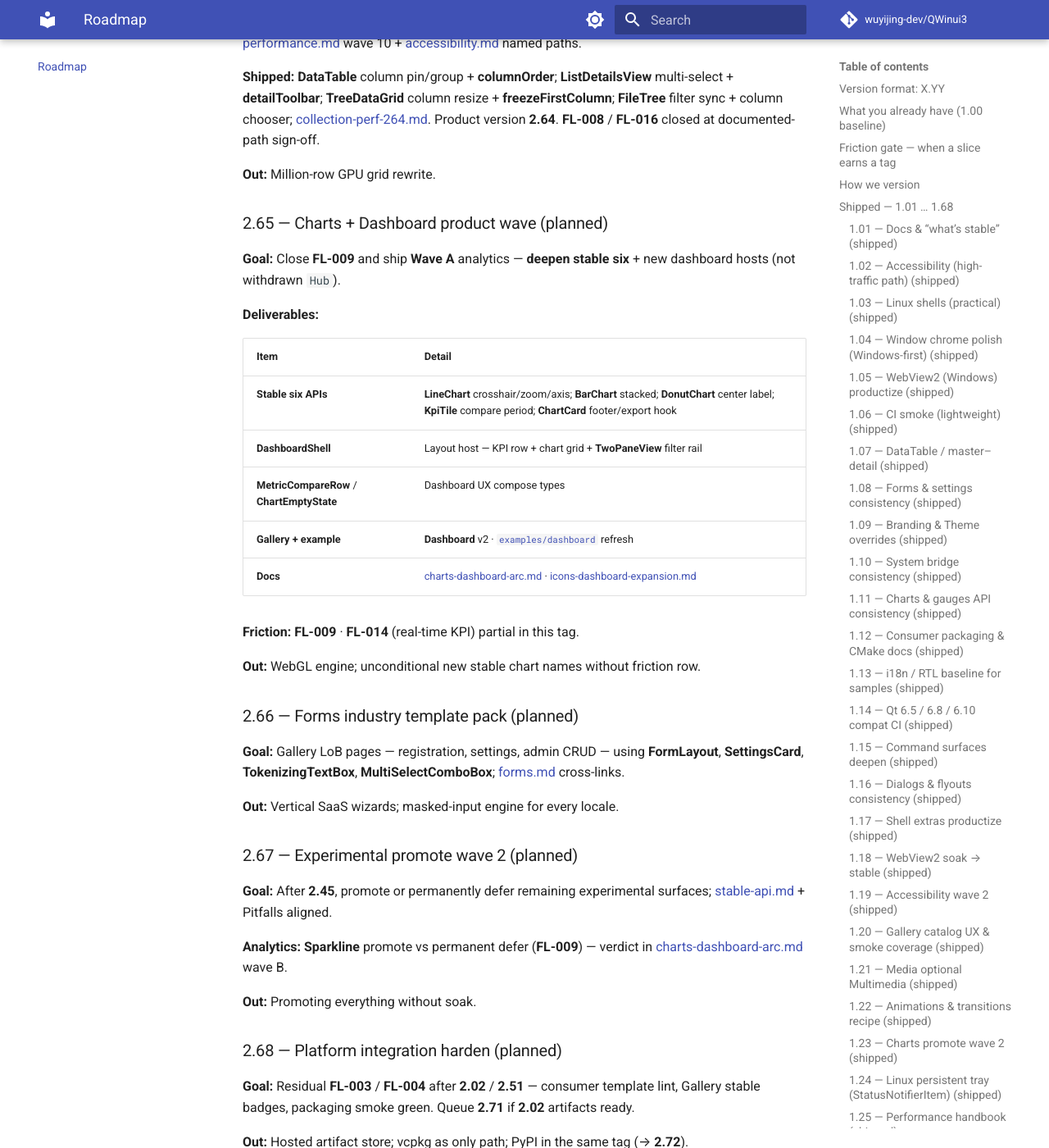
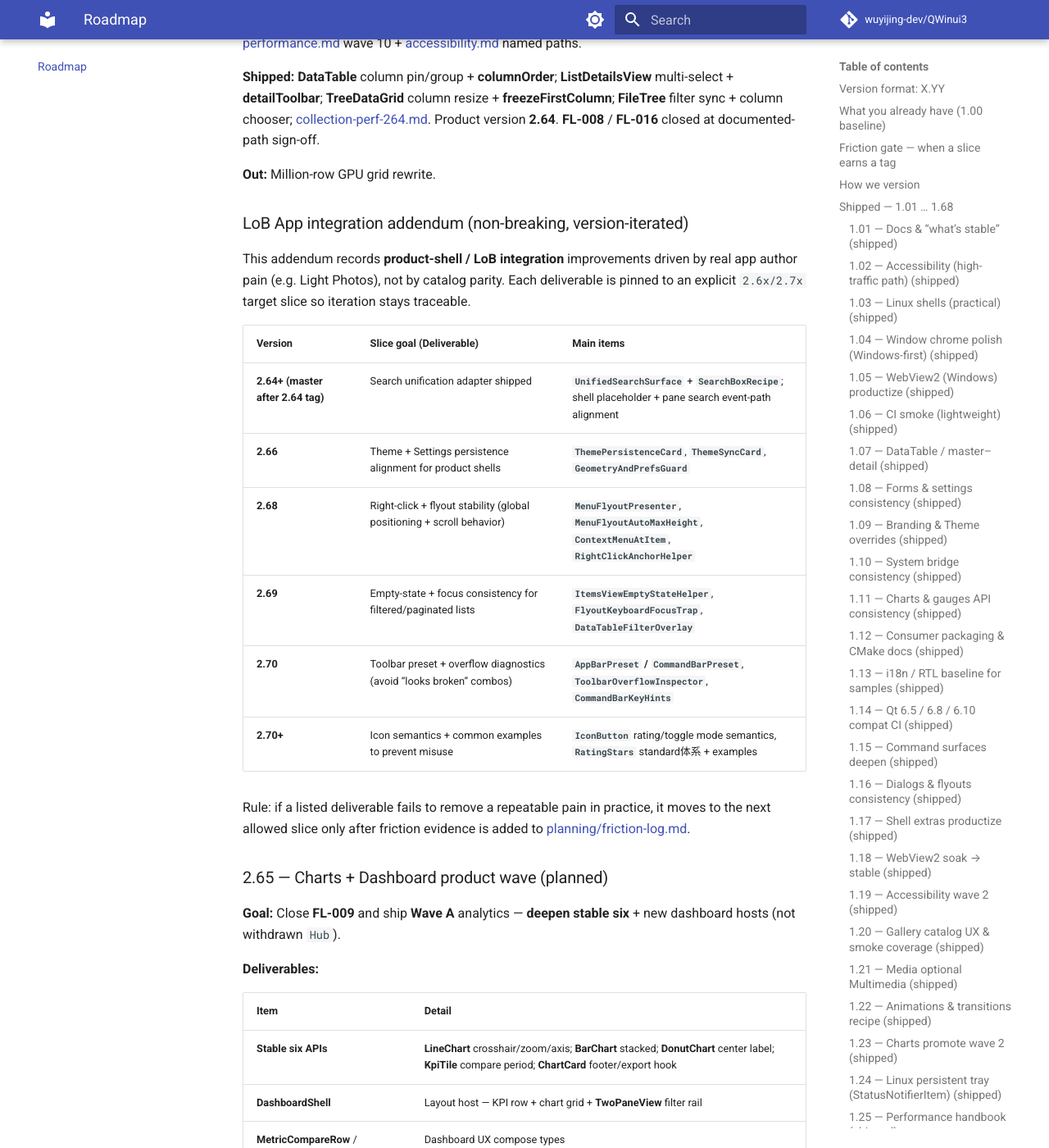
Before and after one commit to wuyijing-dev/QWinui3, an MkDocs documentation site: the page built from docs/roadmap.md, in a window 1280 px wide and 1400 px high, scrolled down 31397 px. Shown: the whole window at 82% size. Built offline with MkDocs 1.6.1 and Material for MkDocs 9.7.7, drawn with Linux system fonts in a browser that asks for light colours; comment, search, counter and statistics services are not loaded.

Commit message:
docs: add LoB App integration addendum with version iteration

```diff
--- a/docs/roadmap.md
+++ b/docs/roadmap.md
@@ -780,6 +780,22 @@ Apps on **1.90** read [upgrade-notes.md](upgrade-notes.md) **1.90 → 2.00**, ra
 
 **Out:** Million-row GPU grid rewrite.
 
+### LoB App integration addendum (non-breaking, version-iterated)
+
+This addendum records **product-shell / LoB integration** improvements driven by real app author pain (e.g. Light Photos), not by catalog parity.
+Each deliverable is pinned to an explicit `2.6x/2.7x` target slice so iteration stays traceable.
+
+| Version | Slice goal (Deliverable) | Main items |
+|--------|----------------------------|------------|
+| **2.64+ (master after 2.64 tag)** | Search unification adapter shipped | **`UnifiedSearchSurface`** + **`SearchBoxRecipe`**; shell placeholder + pane search event-path alignment |
+| **2.66** | Theme + Settings persistence alignment for product shells | **`ThemePersistenceCard`**, **`ThemeSyncCard`**, **`GeometryAndPrefsGuard`** |
+| **2.68** | Right-click + flyout stability (global positioning + scroll behavior) | **`MenuFlyoutPresenter`**, **`MenuFlyoutAutoMaxHeight`**, **`ContextMenuAtItem`**, **`RightClickAnchorHelper`** |
+| **2.69** | Empty-state + focus consistency for filtered/paginated lists | **`ItemsViewEmptyStateHelper`**, **`FlyoutKeyboardFocusTrap`**, **`DataTableFilterOverlay`** |
+| **2.70** | Toolbar preset + overflow diagnostics (avoid “looks broken” combos) | **`AppBarPreset` / `CommandBarPreset`**, **`ToolbarOverflowInspector`**, **`CommandBarKeyHints`** |
+| **2.70+** | Icon semantics + common examples to prevent misuse | **`IconButton`** rating/toggle mode semantics, **`RatingStars`** standard体系 + examples |
+
+Rule: if a listed deliverable fails to remove a repeatable pain in practice, it moves to the next allowed slice only after friction evidence is added to [planning/friction-log.md](planning/friction-log.md).
+
 ### 2.65 — Charts + Dashboard product wave (planned)
 
 **Goal:** Close **FL-009** and ship **Wave A** analytics — **deepen stable six** + new dashboard hosts (not withdrawn `Hub`).
```
